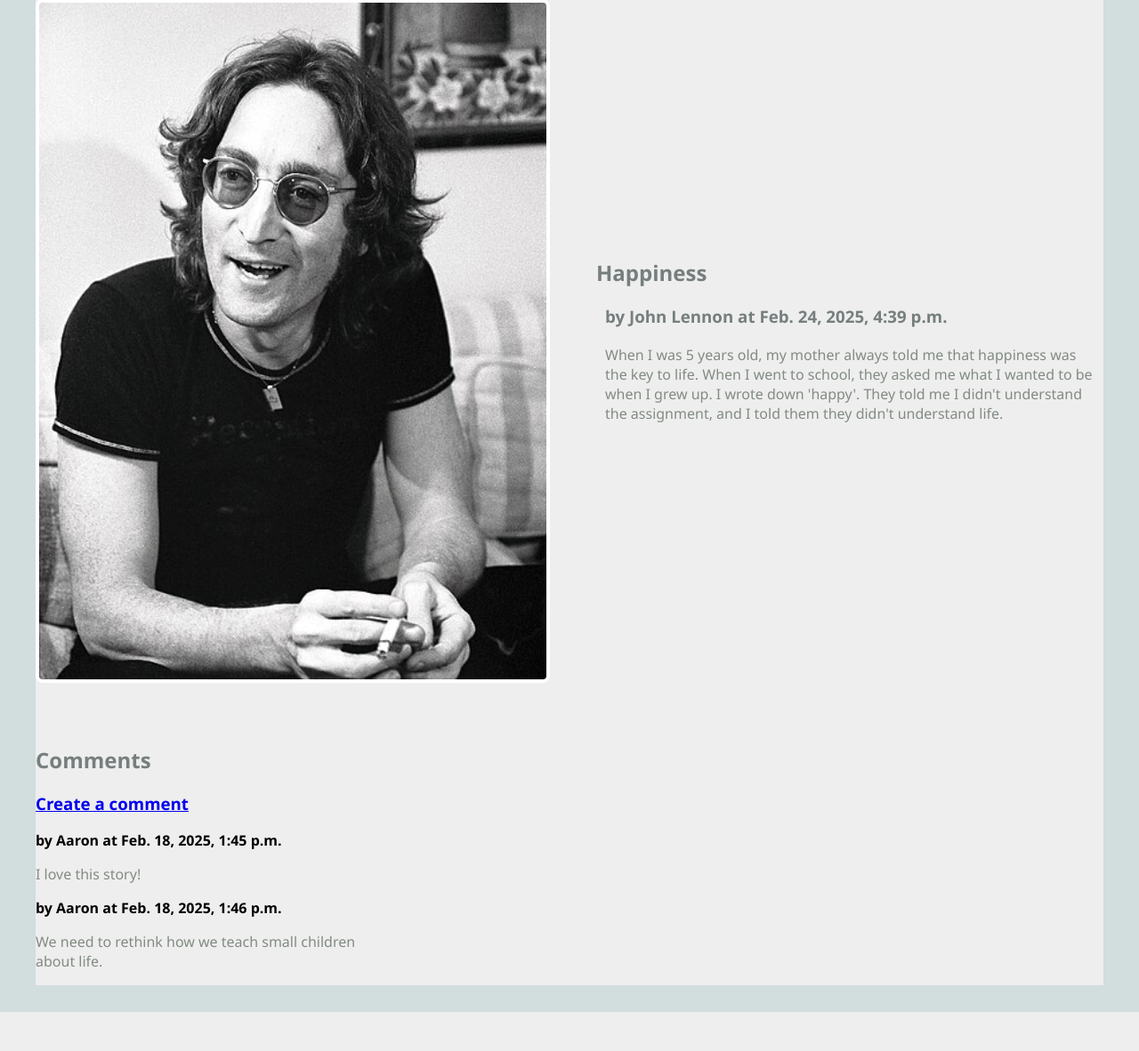
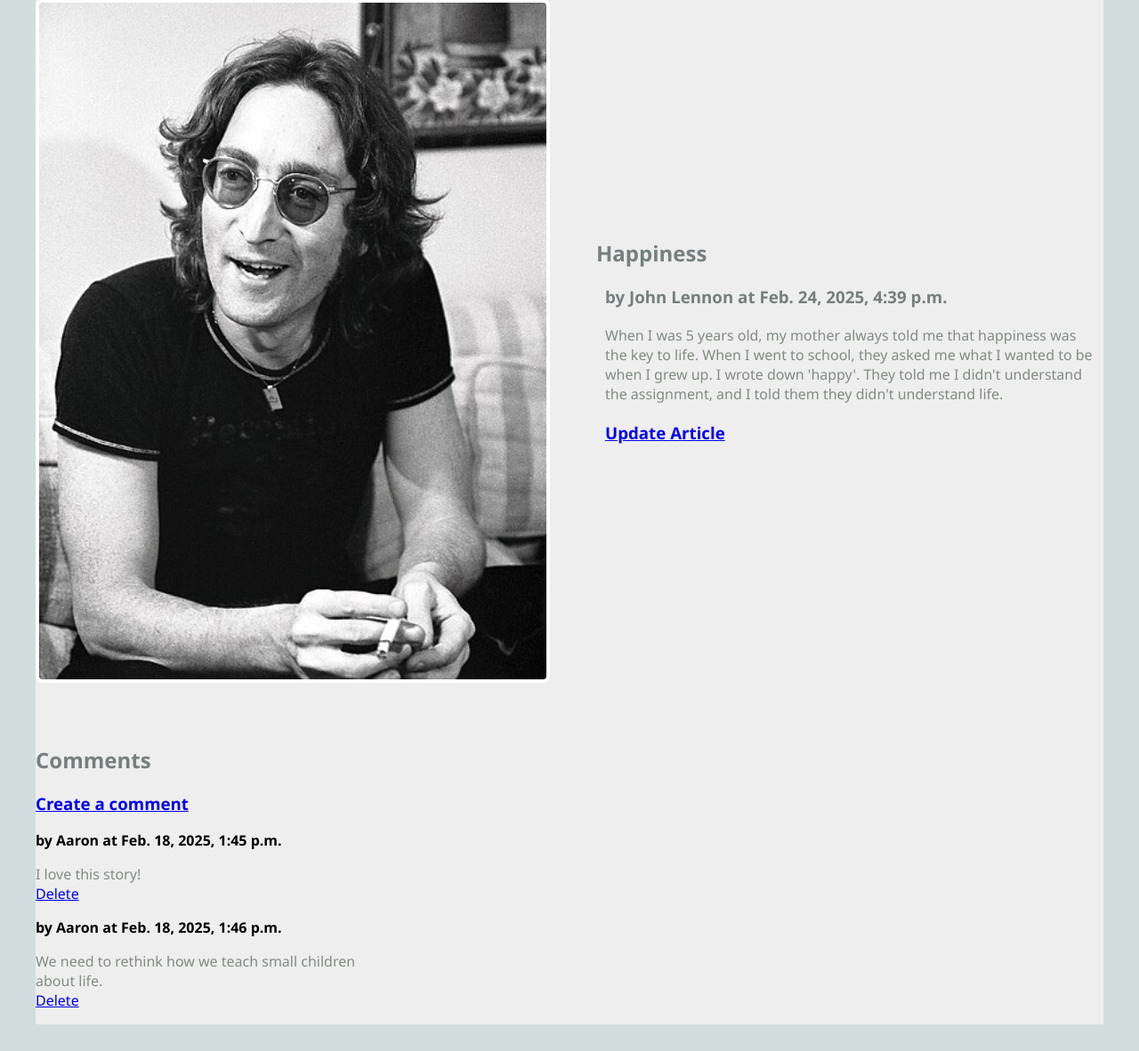
Before and after one commit to azs-bu/cs412-examples, a Django app: page /blog/article/1 in a window 1280 px wide. Shown: the part 203-1385 px from the top of the page at 89% size. Before the commit the page ends 1341 px from the top, so only its background shows below. Run offline with Django 4.2, Linux system fonts and the light colour scheme; data comes from the database, SQL or seed files in the repository; both versions use the stored data as it was after the commit.

Commit message:
Examples 7.3, 7.4, UpdateArticle and DeleteComment

```diff
--- a/blog/templates/blog/article.html
+++ b/blog/templates/blog/article.html
@@ -20,6 +20,10 @@
             <p>
                 {{article.text}}
             </p>
+            <!-- update this article -->
+            <h3>
+                <a href="{% url 'update_article' article.pk %}">Update Article</a>
+            </h3>
         </div>
 
     </article>
@@ -36,6 +40,9 @@
                 <strong>by {{comment.author}} at {{comment.published}}</strong>
                 <p>
                     {{comment.text}}
+                    <br>
+                    <!-- link to delete this comment -->
+                    <a href="{% url 'delete_comment' comment.pk %}">Delete</a>
                 </p>
             </div>
         {% endfor %}
--- a/blog/urls.py
+++ b/blog/urls.py
@@ -9,5 +9,7 @@ urlpatterns = [
     path('article/create', CreateArticleView.as_view(), name="create_article"),
     path('article/<int:pk>', ArticleView.as_view(), name='article'),
     path('article/<int:pk>/create_comment', CreateCommentView.as_view(), name="create_comment"), # new
+    path('article/<int:pk>/update', UpdateArticleView.as_view(), name='update_article'),
+    path('comment/<int:pk>/delete', DeleteCommentView.as_view(), name='delete_comment'),
 
 ]
--- a/blog/views.py
+++ b/blog/views.py
@@ -1,9 +1,9 @@
 # blog/views.py
 # views for the blog application
 from django.shortcuts import render
-from django.views.generic import ListView, DetailView, CreateView
-from .models import Article
-from .forms import CreateArticleForm, CreateCommentForm
+from django.views.generic import ListView, DetailView, CreateView, UpdateView, DeleteView
+from .models import Article, Comment
+from .forms import CreateArticleForm, CreateCommentForm, UpdateArticleForm
 from django.urls import reverse
 
 import random
@@ -107,3 +107,31 @@ class CreateCommentView(CreateView):
 
         # delegate the work to the superclass method form_valid:
         return super().form_valid(form)
+
+
+class UpdateArticleView(UpdateView):
+    '''View class to handle update of an article based on its PK.'''
+
+    model = Article
+    form_class = UpdateArticleForm
+    template_name = "blog/update_article_form.html"
+
+class DeleteCommentView(DeleteView):
+    '''View class to delete a comment on an Article.'''
+
+    model = Comment
+    template_name = "blog/delete_comment_form.html"
+
+    def get_success_url(self):
+        '''Return the URL to redirect to after a succesful delete.'''
+
+        # find the PK for this Comment:
+        pk = self.kwargs['pk']
+        # find the Comment object:
+        comment = Comment.objects.get(pk=pk)
+
+        # find the PK of the Article to which this comment is associated:
+        article = comment.article
+
+        # return the URL to redirect to:
+        return reverse('article', kwargs={'pk':article.pk})
```
Also changed, not shown: blog/forms.py (+8 -0 lines), blog/templates/blog/delete_comment_form.html (added, +21 -0 lines), blog/templates/blog/update_article_form.html (added, +26 -0 lines), db.sqlite3.
